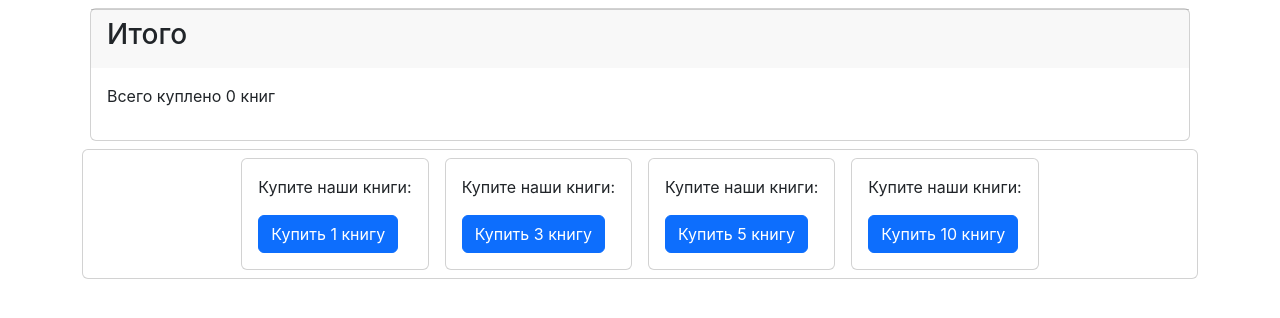
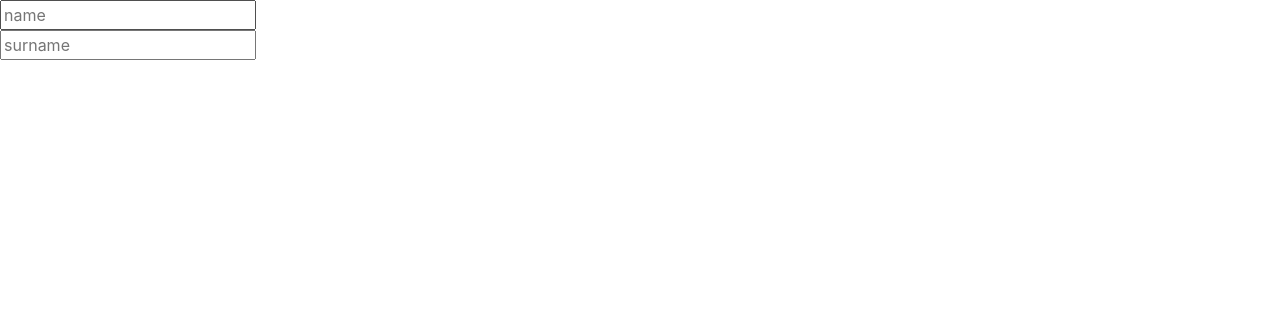
Before and after one commit to Khaanh/React-Theory, a React (Create React App) app: page / in a window 1280 px wide. Shown: the top 318 px of the page. Built offline with nearby package versions, Linux system fonts and the light colour scheme.

Commit message:
useRef()

```diff
--- a/src/App.js
+++ b/src/App.js
@@ -1,24 +1,43 @@
-import React, { useReducer, useState, useContext } from "react";
-import ActionsCard from "./component/ActionsCard";
-import StatusCard from "./component/StatusCard";
-import Context from "./component/Context";
+import React, { useState, useRef, useEffect } from "react";
 import "./App.css";
 
 function App() {
-  const [counter, setCounter] = useState(0);
-  const count = (n) => setCounter(counter + n);
-  const value = {
-    counter,
-    count,
+  const [name, setName] = useState("");
+  const [surname, setSurname] = useState("");
+  const nameInputRef = useRef();
+  const surnameInputRef = useRef();
+
+  const handlerKeyUp1 = (e) => {
+    if (e.key === "Enter") {
+      surnameInputRef.current.focus();
+    }
+  };
+  const handlerKeyUp2 = (e) => {
+    if (e.key === "Enter") {
+      nameInputRef.current.focus();
+    }
   };
 
   return (
-    <Context.Provider value={value}>
-      <div className="container">
-        <StatusCard />
-        <ActionsCard />
-      </div>
-    </Context.Provider>
+    <form>
+      <input
+        ref={nameInputRef}
+        type="text"
+        placeholder="name"
+        value={name}
+        onChange={(e) => setName(e.target.value)}
+        onKeyUp={handlerKeyUp1}
+      />
+      <br />
+      <input
+        ref={surnameInputRef}
+        type="text"
+        placeholder="surname"
+        value={surname}
+        onChange={(e) => setSurname(e.target.value)}
+        onKeyUp={handlerKeyUp2}
+      />
+    </form>
   );
 }
 
```
